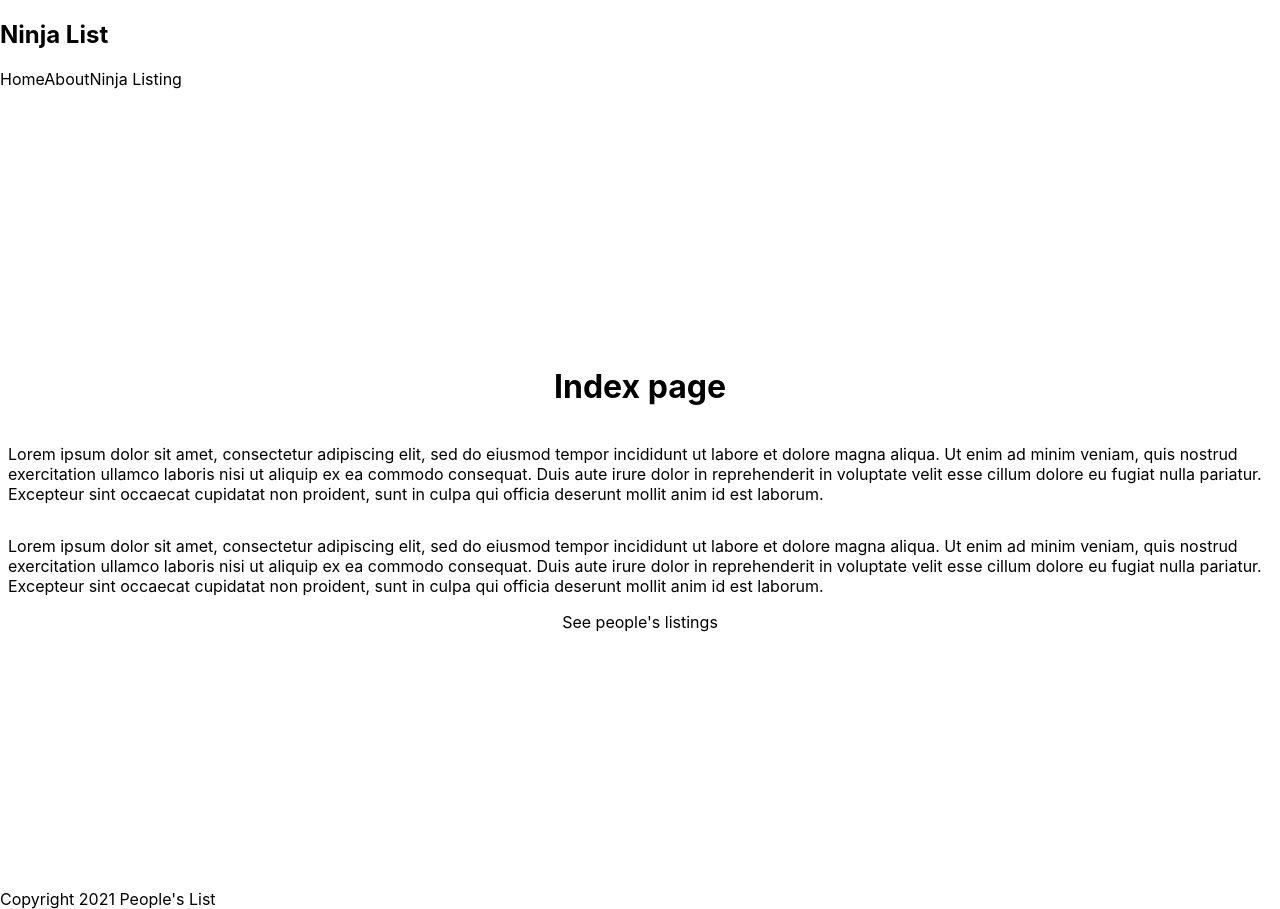
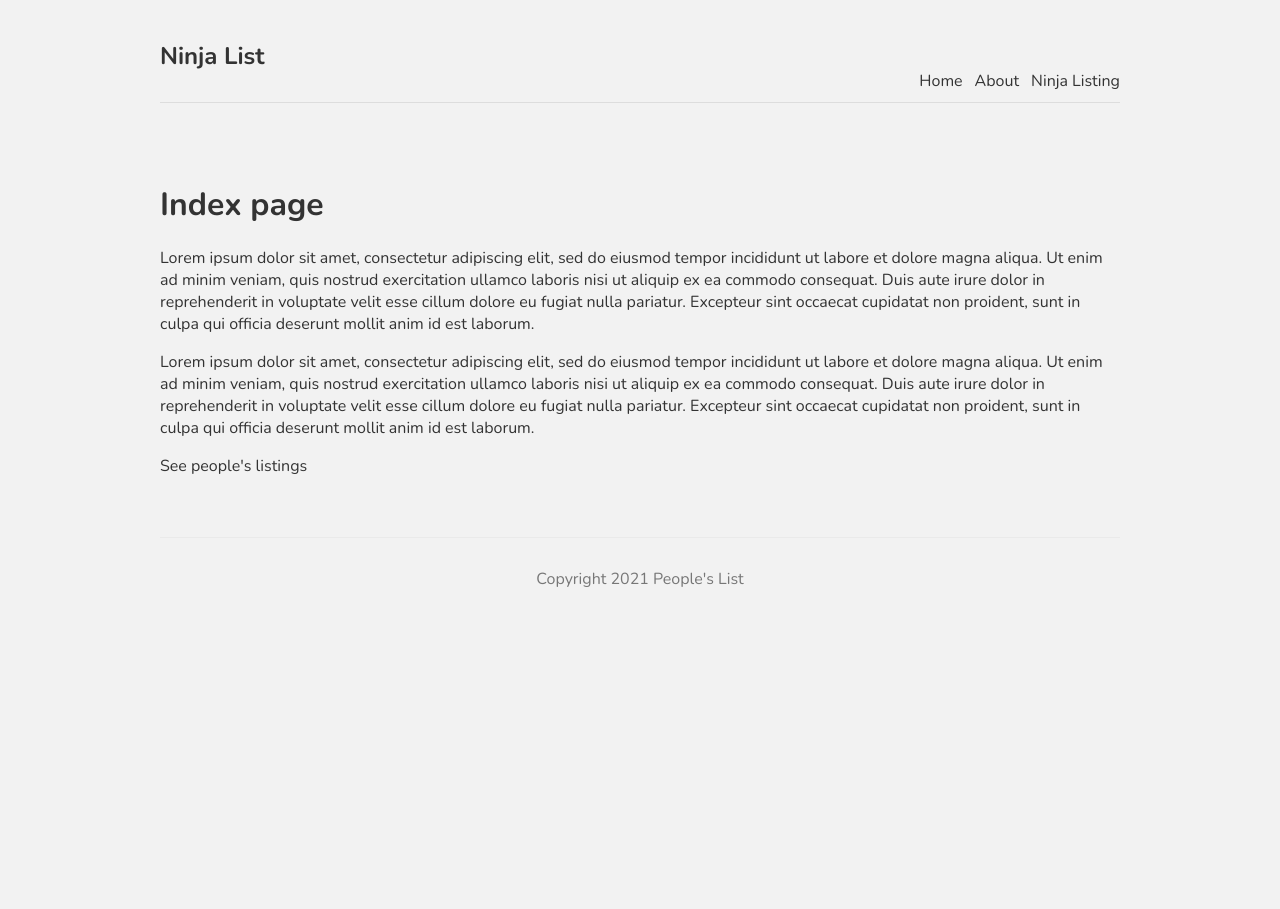
Before and after one commit to sagdish/code-notebook, a Next.js app in the folder next/resetlist/: page / in a window 1280 px wide. After the commit the page ends 800 px from the top, so only its background shows below. Built offline with nearby package versions, Linux system fonts and the light colour scheme.

Commit message:
global styles

```diff
--- a/next/resetlist/components/Footer.js
+++ b/next/resetlist/components/Footer.js
@@ -2,8 +2,8 @@
 
 export default function Footer() {
   return (
-    <div>
+    <footer>
       Copyright 2021 People's List
-    </div>
+    </footer>
   )
 }
--- a/next/resetlist/pages/index.js
+++ b/next/resetlist/pages/index.js
@@ -6,7 +6,7 @@
 
 export default function Home() {
   return (
-    <div className={styles.container}>
+    <div>
       <h1>Index page</h1>
       <p>Lorem ipsum dolor sit amet, consectetur adipiscing elit, sed do eiusmod tempor incididunt ut labore et dolore magna aliqua. Ut enim ad minim veniam, quis nostrud exercitation ullamco laboris nisi ut aliquip ex ea commodo consequat. Duis aute irure dolor in reprehenderit in voluptate velit esse cillum dolore eu fugiat nulla pariatur. Excepteur sint occaecat cupidatat non proident, sunt in culpa qui officia deserunt mollit anim id est laborum.</p>
       <p>Lorem ipsum dolor sit amet, consectetur adipiscing elit, sed do eiusmod tempor incididunt ut labore et dolore magna aliqua. Ut enim ad minim veniam, quis nostrud exercitation ullamco laboris nisi ut aliquip ex ea commodo consequat. Duis aute irure dolor in reprehenderit in voluptate velit esse cillum dolore eu fugiat nulla pariatur. Excepteur sint occaecat cupidatat non proident, sunt in culpa qui officia deserunt mollit anim id est laborum.</p>
--- a/next/resetlist/styles/globals.css
+++ b/next/resetlist/styles/globals.css
@@ -1,16 +1,37 @@
-html,
+@import url('https://fonts.googleapis.com/css2?family=Nunito:wght@300;400;600;700&display=swap');
+
 body {
-  padding: 0;
-  margin: 0;
-  font-family: -apple-system, BlinkMacSystemFont, Segoe UI, Roboto, Oxygen,
-    Ubuntu, Cantarell, Fira Sans, Droid Sans, Helvetica Neue, sans-serif;
+  background: #f2f2f2;
+  color: #333;
+  font-family: "Nunito";
 }
-
 a {
-  color: inherit;
+  color: #333;
   text-decoration: none;
 }
-
-* {
-  box-sizing: border-box;
+.content {
+  max-width: 960px;
+  margin: 0 auto;
 }
+nav {
+  margin: 10px auto 80px;
+  padding: 10px 0;
+  display: flex;
+  justify-content: flex-end;
+  align-items: flex-end;
+  border-bottom: 1px solid #ddd;
+}
+nav a {
+  margin-left: 12px;
+}
+nav .logo {
+  margin-right: auto;
+}
+footer {
+  display: block;
+  text-align: center;
+  padding: 30px 0;
+  margin-top: 60px;
+  color: #777;
+  border-top: 1px solid #eaeaea;
+}
```
